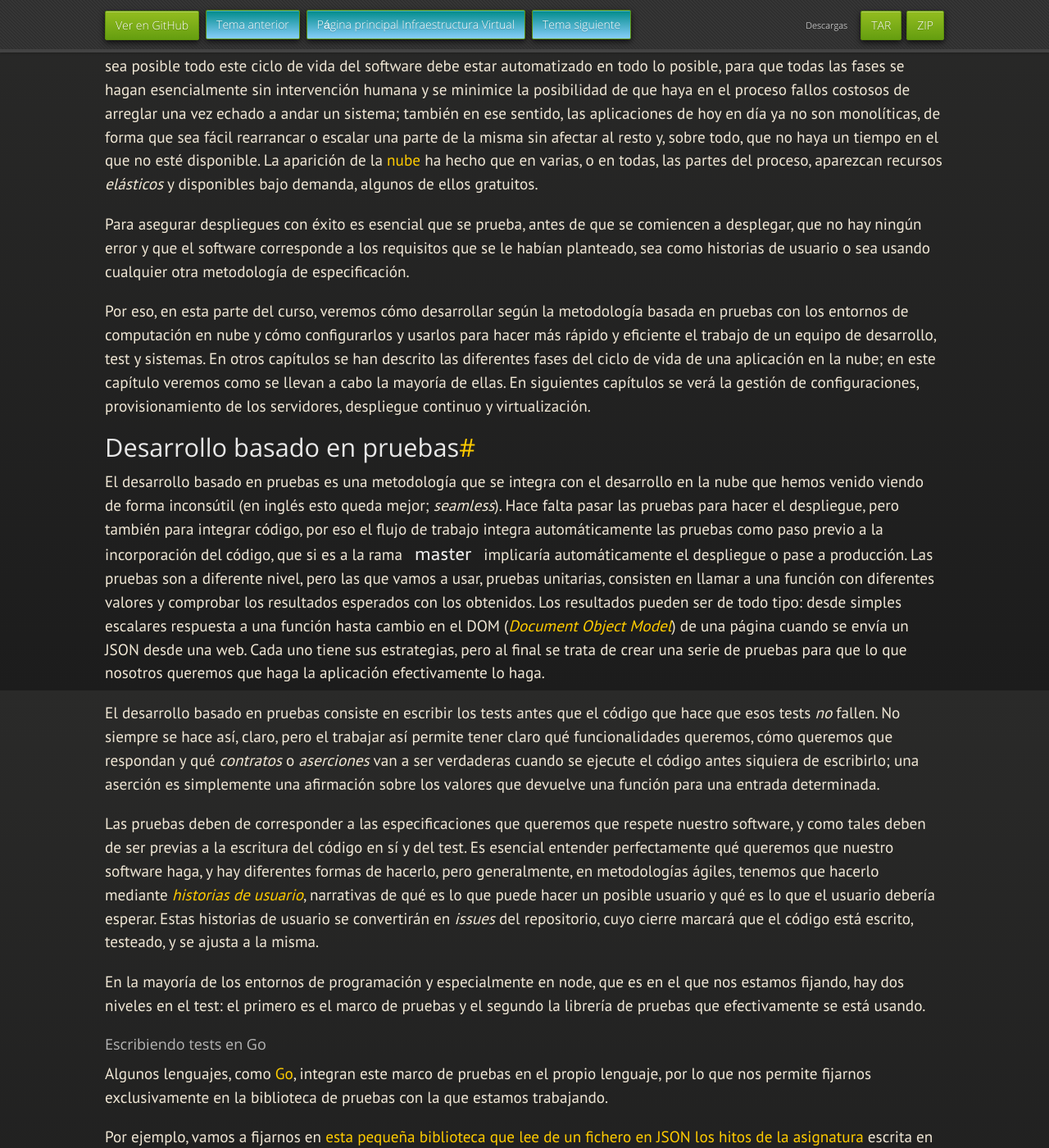
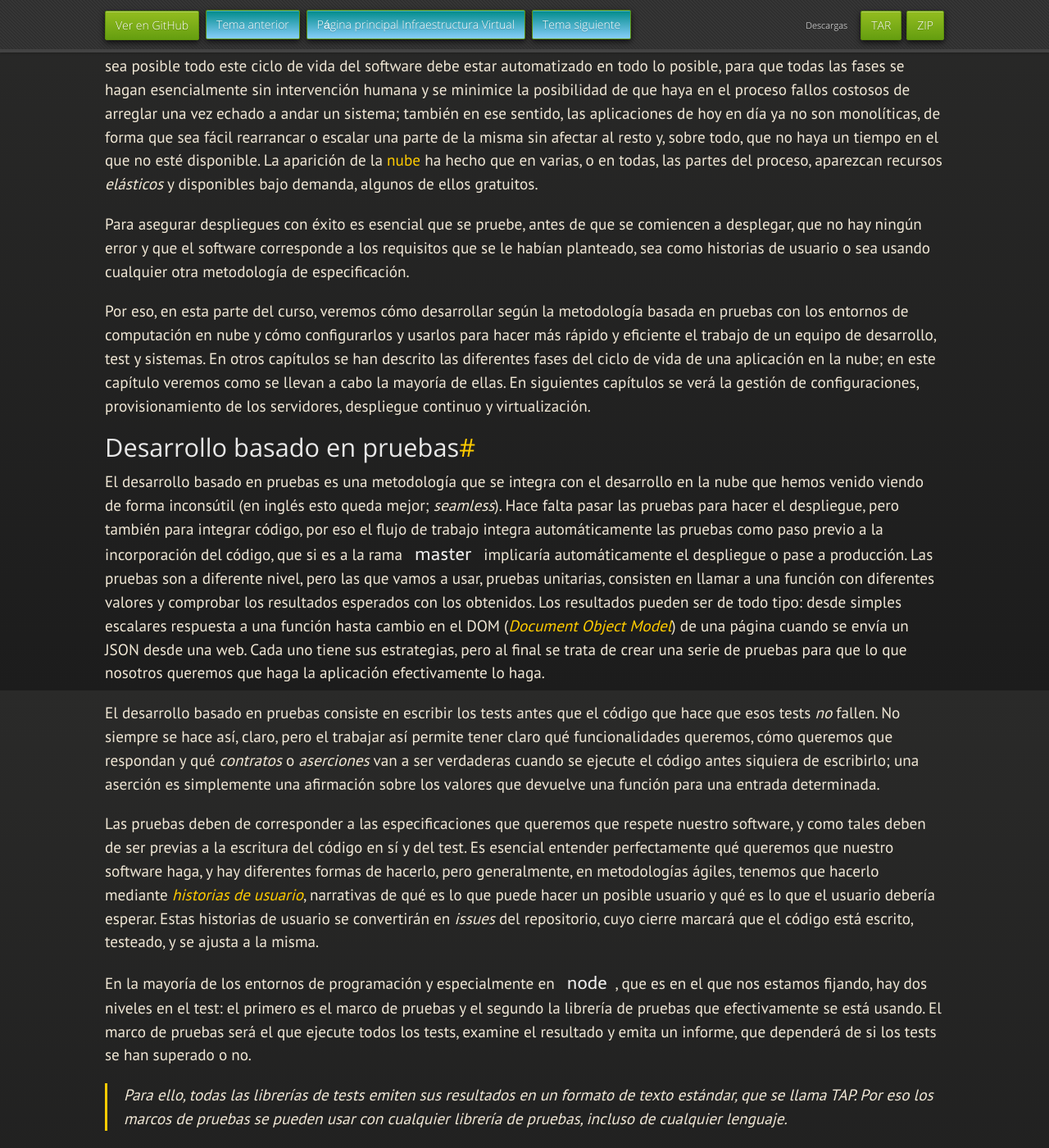
Before and after one commit to JJ/IV, a Jekyll site: the page built from documentos/temas/Desarrollo_basado_en_pruebas.md, in a window 1280 px wide and 1400 px high, scrolled down 958 px. Shown: the whole window at 82% size. Built offline with Jekyll 4.4.1, drawn with Linux system fonts in a browser that asks for light colours; nearby versions of some CDN libraries; some web fonts are replaced; our own code applies the rules of GitHub Pages for plain Markdown files; some of the changed text lies outside the part shown.

Commit message:
Sync documentos/temas/Desarrollo_basado_en_pruebas.md de master a gh-pages

````diff
--- a/documentos/temas/Desarrollo_basado_en_pruebas.md
+++ b/documentos/temas/Desarrollo_basado_en_pruebas.md
@@ -21,7 +21,6 @@
 ### Cubre los siguientes objetivos de la asignatura
 
 * Conocer los conceptos relacionados con el proceso de virtualización tanto de software como de hardware y ponerlos en práctica.
-
 
 ### Objetivos específicos
 
@@ -50,7 +49,7 @@
 recursos *elásticos* y disponibles bajo demanda, algunos de ellos
 gratuitos.
 
-Para asegurar despliegues con éxito es esencial que se prueba, antes
+Para asegurar despliegues con éxito es esencial que se pruebe, antes
 de que se comiencen a desplegar, que no hay ningún error y que el
 software corresponde a los requisitos que se le habían planteado, sea
 como historias de usuario o sea usando cualquier otra metodología de
@@ -105,10 +104,24 @@
 convertirán en *issues* del repositorio, cuyo cierre marcará que el
 código está escrito, testeado, y se ajusta a la misma.
 
-En la mayoría de los entornos de programación y especialmente en node,
+En la mayoría de los entornos de programación y especialmente en `node`,
 que es en el que nos estamos fijando, hay dos niveles en el test: el
 primero es el marco de pruebas y el segundo la librería de pruebas que
-efectivamente se está usando.
+efectivamente se está usando. El marco de pruebas será el que ejecute
+todos los tests, examine el resultado y emita un informe, que
+dependerá de si los tests se han superado o no.
+
+> Para ello, todas las librerías de tests emiten sus resultados en un
+> formato de texto estándar, que se llama TAP. Por eso los marcos de
+> pruebas se pueden usar con cualquier librería de pruebas, incluso de
+> cualquier lenguaje.
+
+Por debajo del marco de pruebas (la librería que permite estructuras
+las pruebas), a veces existe una biblioteca de aserciones, que son las
+diferentes pruebas unitarias que se deben pasar o no. En muchos casos,
+la biblioteca de pruebas incluye ya aserciones; en otros casos,
+bibliotecas de pruebas pueden trabajar con diferentes bibliotecas de
+aserciones.
 
 ### Escribiendo tests en Go
 
@@ -121,7 +134,10 @@
 [esta pequeña biblioteca que lee de un fichero en JSON los hitos de la asignatura](https://github.com/JJ/HitosIV) escrita
 en ese lenguaje, Go. La biblioteca
 tiene
-[dos funciones, una que devuelve un hito a partir de su ID y otra que te dice cuantos hay](https://github.com/JJ/HitosIV/blob/master/HitosIV.go). [Go](https://golang.org/) es
+[dos funciones, una que devuelve un hito a partir de su ID y otra que
+te dice cuantos
+hay](https://github.com/JJ/HitosIV/blob/master/HitosIV.go).
+[Go](https://golang.org/) es
 un lenguaje que pretende evitar lo peor de C++ para crear un lenguaje
 concurrente, de sintaxis simple y con más seguridad; además, Go provee
 también un entorno de programación con una serie de herramientas
@@ -158,7 +174,8 @@
 ```
 
 > Te puedes descargar todo el proyecto con `git clone
-> https://github.com/JJ/HitosIV` o hacerle *fork*, es software libre.
+> https://github.com/JJ/HitosIV` o hacerle *fork*, es software
+> libre. Se agradecen PRs e issues.
 
 La sintaxis no es excesivamente complicada. Se importan las
 bibliotecas para testear (`testing`) y para averiguar de qué tipo es
@@ -179,7 +196,6 @@
 haya hitos en el fichero JSON que se ha pasado, y el segundo comprueba que el tipo que se devuelve cuando
 se solicita un hito es el correcto. Estos tests no están completos;
 generalmente hay que escribir una función de test para todas las funciones del módulo. Se muestran solo estos para ilustrar cómo funciona en un lenguaje determinado.
-
 
 ## Escribiendo tests en Python
 
````
